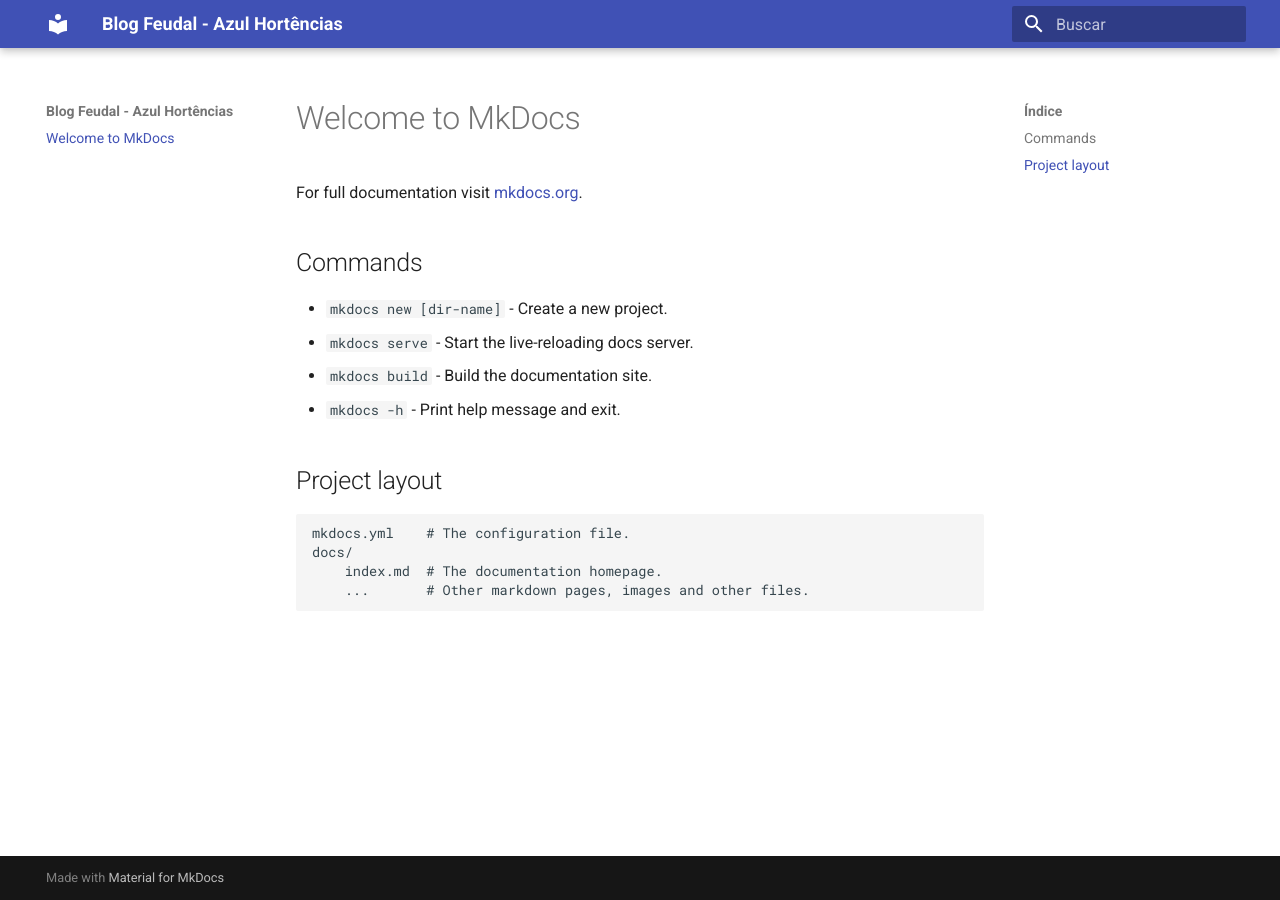
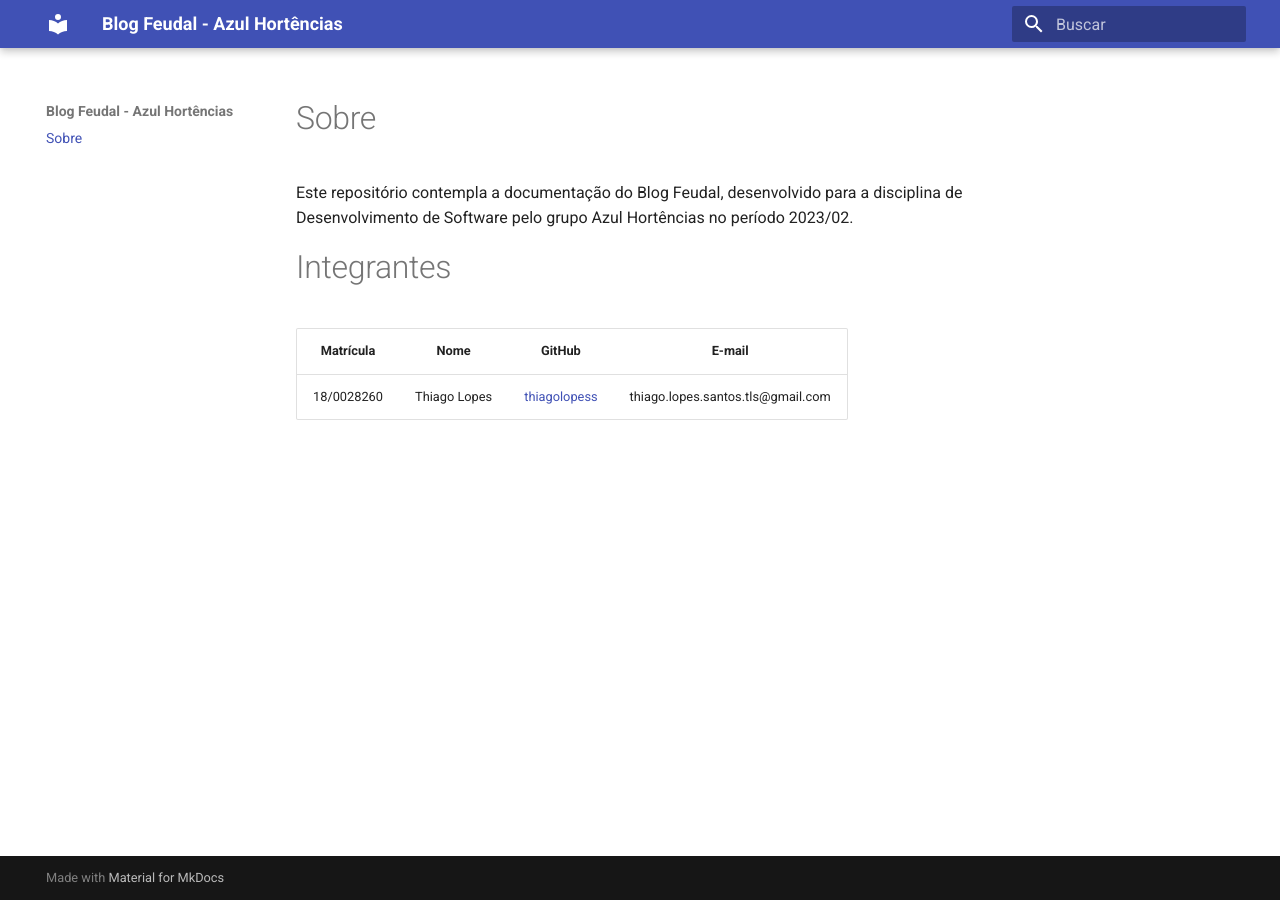
Before and after one commit to thiagolopess/DS-Blog-Azul-Hortencias, an MkDocs documentation site: the page built from docs/index.md, in a window 1280 px wide. Built offline with MkDocs 1.6.1 and Material for MkDocs 9.7.7, drawn with Linux system fonts in a browser that asks for light colours.

Commit message:
Adiciona página inicial do pages

```diff
--- a/docs/index.md
+++ b/docs/index.md
@@ -1,17 +1,8 @@
-# Welcome to MkDocs
+# Sobre
+Este repositório contempla a documentação do Blog Feudal, desenvolvido para a disciplina de Desenvolvimento de Software pelo grupo Azul Hortências no período 2023/02.
 
-For full documentation visit [mkdocs.org](https://www.mkdocs.org).
+# Integrantes
 
-## Commands
-
-* `mkdocs new [dir-name]` - Create a new project.
-* `mkdocs serve` - Start the live-reloading docs server.
-* `mkdocs build` - Build the documentation site.
-* `mkdocs -h` - Print help message and exit.
-
-## Project layout
-
-    mkdocs.yml    # The configuration file.
-    docs/
-        index.md  # The documentation homepage.
-        ...       # Other markdown pages, images and other files.
+Matrícula | Nome | GitHub | E-mail|
+|:--:|:--:|:--:|:--:|
+| 18/0028260 | Thiago Lopes | [thiagolopess](https://github.com/thiagolopess) | thiago.lopes.santos.tls@gmail.com
```
Also changed, not shown: docs/assets/members/Thiago_L.png (added).
